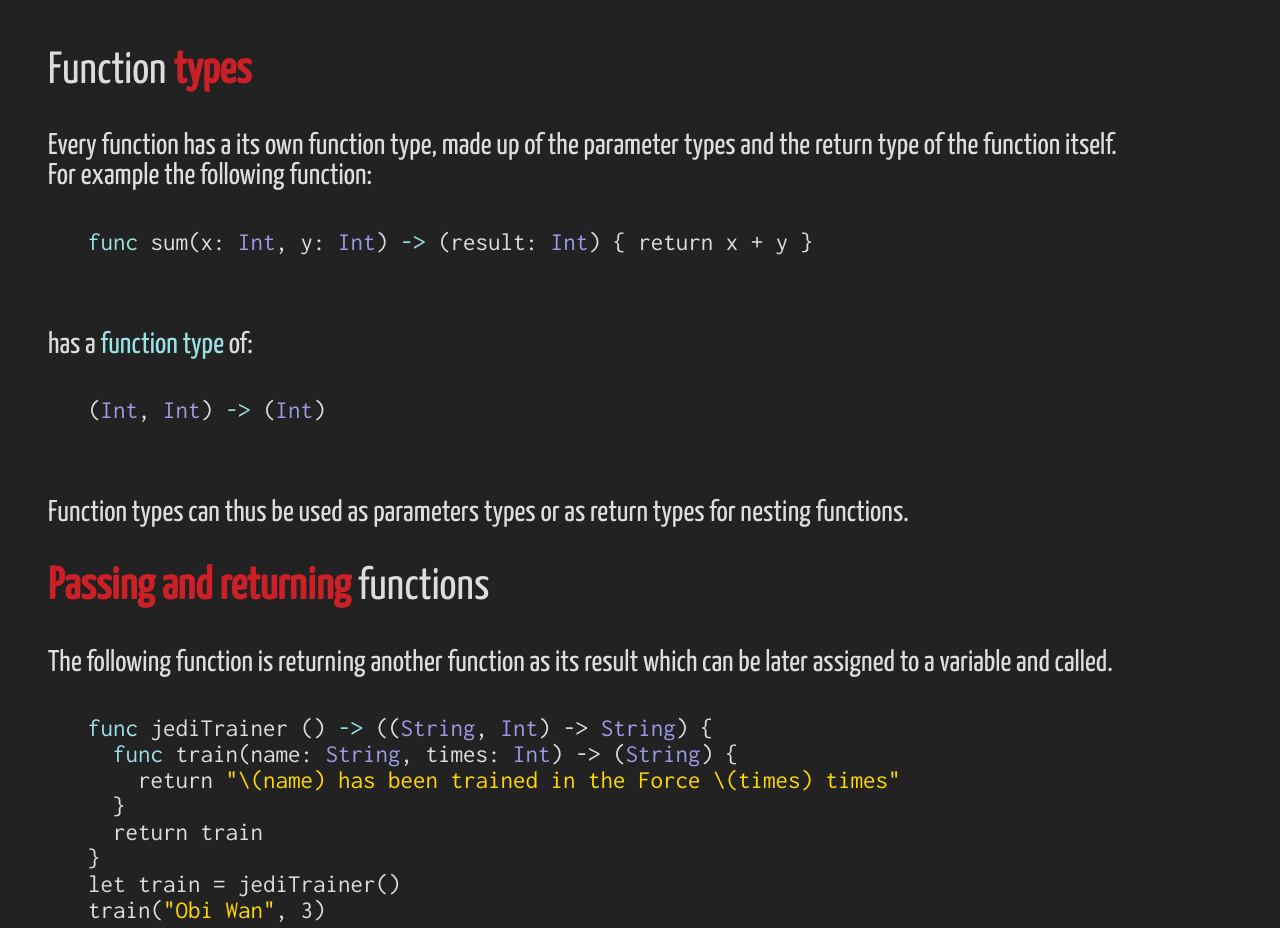
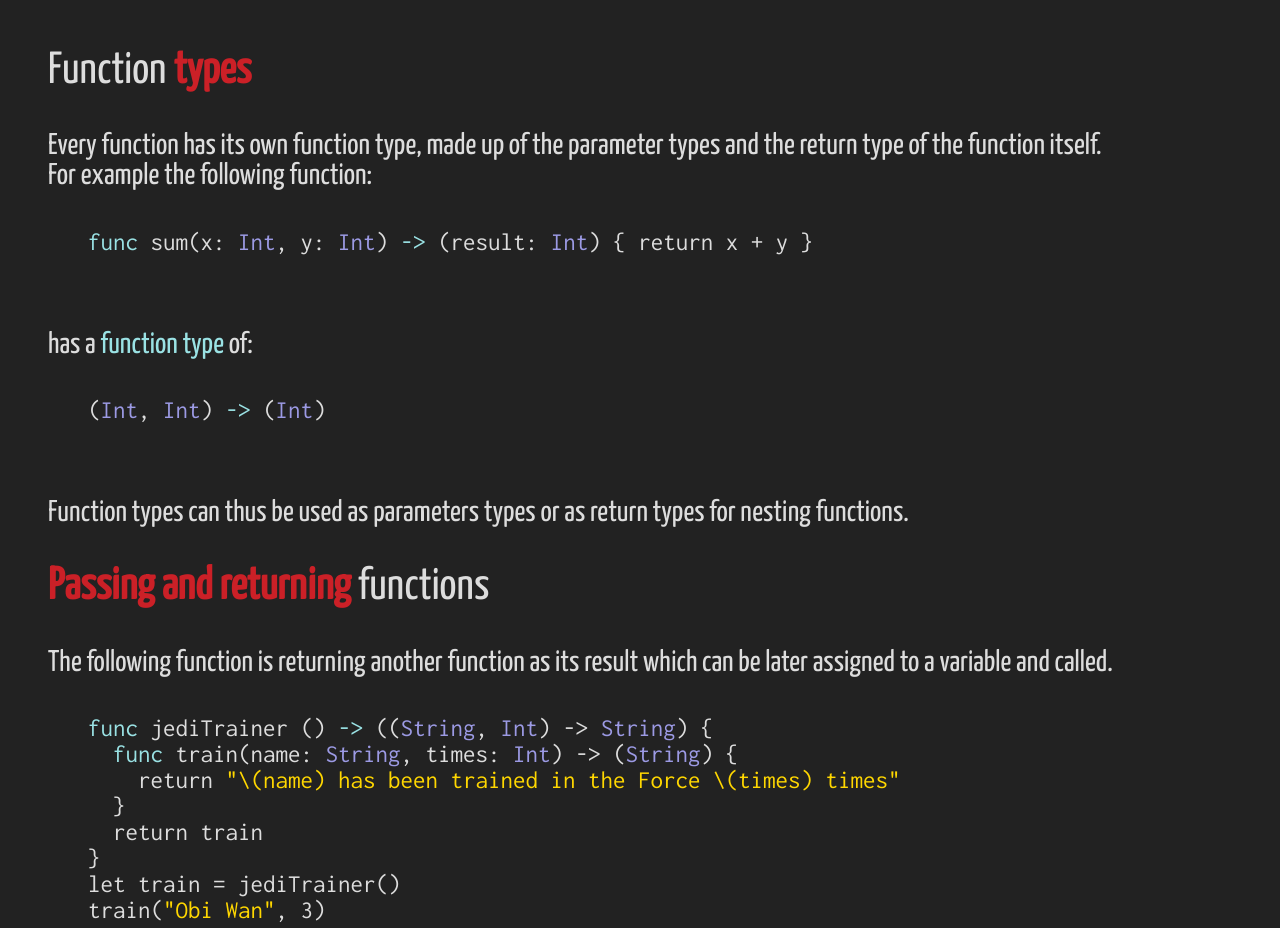
Before and after one commit to chasseurmic/swiftblocksyntax, a plain HTML site: page index.html in a window 1280 px wide. Shown: the part 920-1848 px from the top of the page. Drawn offline with Linux system fonts and the light colour scheme.

Commit message:
Update index.html

```diff
--- a/index.html
+++ b/index.html
@@ -164,7 +164,7 @@
   <div>
     <h2>Function<strong> types</strong></h2>
     <div>
-      Every function has a its own function type, made up of the parameter types and the return type of the function itself.
+      Every function has its own function type, made up of the parameter types and the return type of the function itself.
     </div>
     <div>
       For example the following function:
```
